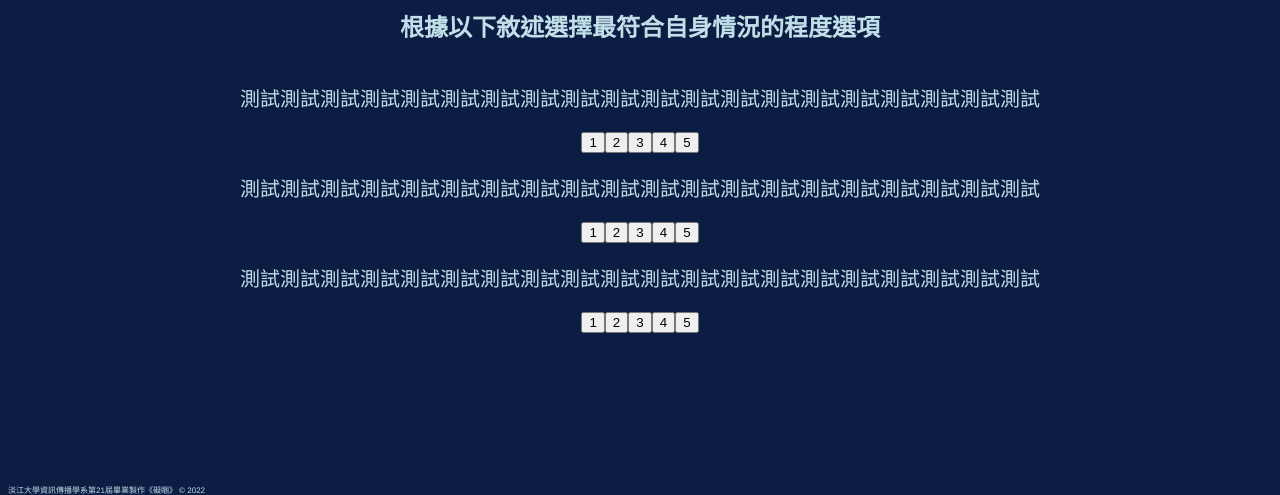
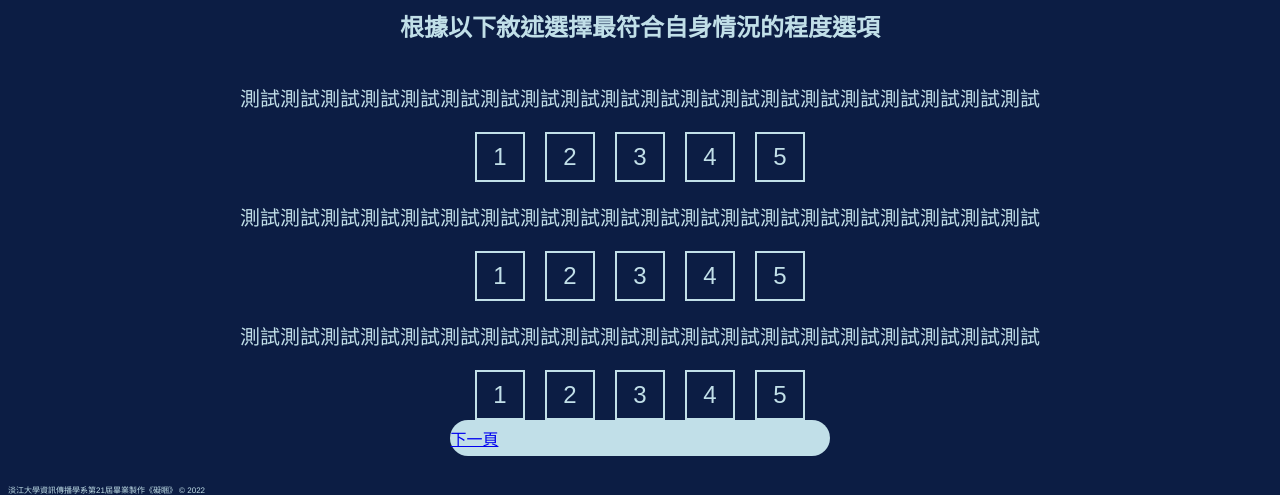
Before and after one commit to Wilannie/sleepy321.github.io, a plain HTML site: page test_1.html in a window 1280 px wide. Shown: the part 305-800 px from the top of the page. Drawn offline with nearby package versions, Linux system fonts and the light colour scheme; a script that the page names is missing; a web font is replaced by a local one.

Commit message:
Add files via upload

```diff
--- a/test_1.html
+++ b/test_1.html
@@ -28,36 +28,36 @@
                      <p>測試測試測試測試測試測試測試測試測試測試測試測試測試測試測試測試測試測試測試測試</p>
                  </div>
                  <div class="answer_1">
-                     <div><button>1</button></div>
-                     <div><button>2</button></div>
-                     <div><button>3</button></div>
-                     <div><button>4</button></div>
-                     <div><button>5</button></div>
+                     <div class="btn_score"><button>1</button></div>
+                     <div class="btn_score"><button>2</button></div>
+                     <div class="btn_score"><button>3</button></div>
+                     <div class="btn_score"><button>4</button></div>
+                     <div class="btn_score"><button>5</button></div>
                  </div>
                  <div class="question_2">
                      <p>測試測試測試測試測試測試測試測試測試測試測試測試測試測試測試測試測試測試測試測試</p>
                  </div>
                  <div class="answer_2">
-                     <div><button>1</button></div>
-                     <div><button>2</button></div>
-                     <div><button>3</button></div>
-                     <div><button>4</button></div>
-                     <div><button>5</button></div>
+                     <div class="btn_score"><button>1</button></div>
+                     <div class="btn_score"><button>2</button></div>
+                     <div class="btn_score"><button>3</button></div>
+                     <div class="btn_score"><button>4</button></div>
+                     <div class="btn_score"><button>5</button></div>
                  </div>
                  <div class="question_3">
                      <p>測試測試測試測試測試測試測試測試測試測試測試測試測試測試測試測試測試測試測試測試</p>
                  </div>
                  <div class="answer_3">
-                     <div><button>1</button></div>
-                     <div><button>2</button></div>
-                     <div><button>3</button></div>
-                     <div><button>4</button></div>
-                     <div><button>5</button></div>
+                     <div class="btn_score"><button>1</button></div>
+                     <div class="btn_score"><button>2</button></div>
+                     <div class="btn_score"><button>3</button></div>
+                     <div class="btn_score"><button>4</button></div>
+                     <div class="btn_score"><button>5</button></div>
                  </div>
 
              </div>
              <div class="end">
-                 <div class="button">
+                 <div class="btn_next">
                      <a href="test_2.html">下一頁</a>
                      <!-- <div class="next"><a href="#"><i class="fa-solid fa-arrow-right-long"></i></a></div> -->
                      <!-- <div class="back"><a href="#"><i class="fa-solid fa-arrow-left-long"></i></a></div> -->
```
